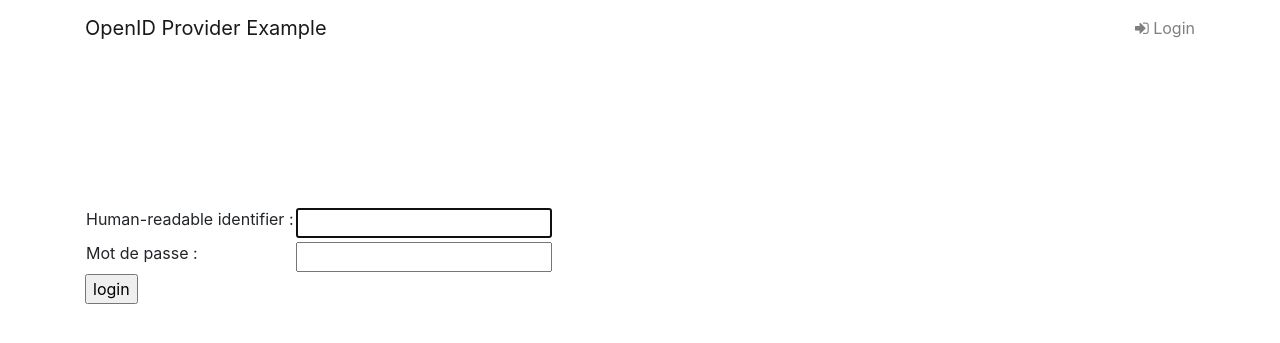
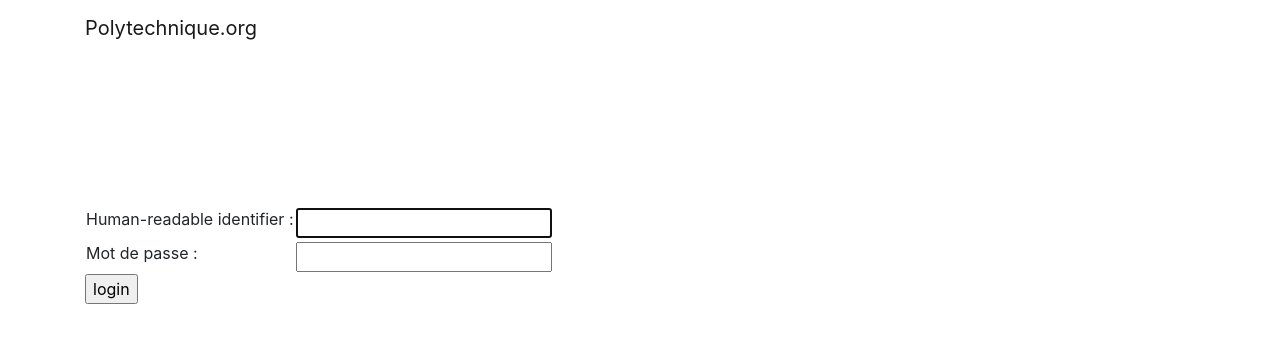
Before and after one commit to Polytechnique-org/xorgauth, a Django app: page /accounts/login/ in a window 1280 px wide. Shown: the top 343 px of the page. Run offline with Django 3.2, Linux system fonts and the light colour scheme; some libraries are stand-ins or nearby versions.

Commit message:
Clean up some templates

```diff
--- a/xorgauth/templates/base.html
+++ b/xorgauth/templates/base.html
@@ -3,34 +3,18 @@
 <!DOCTYPE html>
 <html lang="en">
 <head>
-
     <meta charset="utf-8">
     <meta http-equiv="X-UA-Compatible" content="IE=edge">
     <meta name="viewport" content="width=device-width, initial-scale=1, shrink-to-fit=no">
 
-    <title>{% trans 'OpenID Provider Example' %}</title>
+    <title>{% trans 'Polytechnique.org' %}</title>
 
     <link rel="stylesheet" type="text/css" href="https://cdnjs.cloudflare.com/ajax/libs/twitter-bootstrap/4.0.0-alpha.2/css/bootstrap.min.css">
-    <link rel="stylesheet" type="text/css" href="https://cdnjs.cloudflare.com/ajax/libs/font-awesome/4.6.3/css/font-awesome.min.css">
-    <link rel="stylesheet" type="text/css" href="{% static 'css/custom.css' %}">
-
 </head>
-
+<body>
     <nav class="navbar navbar-fixed-top navbar-light bg-faded">
         <div class="container">
-            <a class="navbar-brand m-b-0">{% trans 'OpenID Provider Example' %}</a>
-            <form class="form-inline pull-xs-right">
-                <ul class="nav navbar-nav">
-                    {% if user.is_authenticated %}
-                    {% if user.is_superuser %}
-                    <li class="nav-item"><a class="nav-link" href="{% url 'admin:index' %}"><i class="fa fa-external-link" aria-hidden="true"></i> {% trans 'Admin' %}</a></li>
-                    {% endif %}
-                    <li class="nav-item"><a class="nav-link" href="{% url 'logout' %}"><i class="fa fa-times" aria-hidden="true"></i> {% trans 'Logout' %}</a></li>
-                    {% else %}
-                    <li class="nav-item"><a class="nav-link" href="{% url 'login' %}"><i class="fa fa-sign-in" aria-hidden="true"></i> {% trans 'Login' %}</a></li>
-                    {% endif %}
-                </ul>
-            </form>
+            <a class="navbar-brand m-b-0">{% trans 'Polytechnique.org' %}</a>
         </div>
     </nav>
 
@@ -38,8 +22,5 @@
     {% block content %}{% endblock %}
     </div>
 
-    <script src="https://cdnjs.cloudflare.com/ajax/libs/jquery/2.2.2/jquery.min.js"></script>
-    <script src="https://cdnjs.cloudflare.com/ajax/libs/twitter-bootstrap/4.0.0-alpha.2/js/bootstrap.min.js"></script>
-
 </body>
 </html>
```
Also changed, not shown: xorgauth/templates/home.html (deleted, +0 -14 lines), xorgauth/templates/login.html (deleted, +0 -29 lines).
